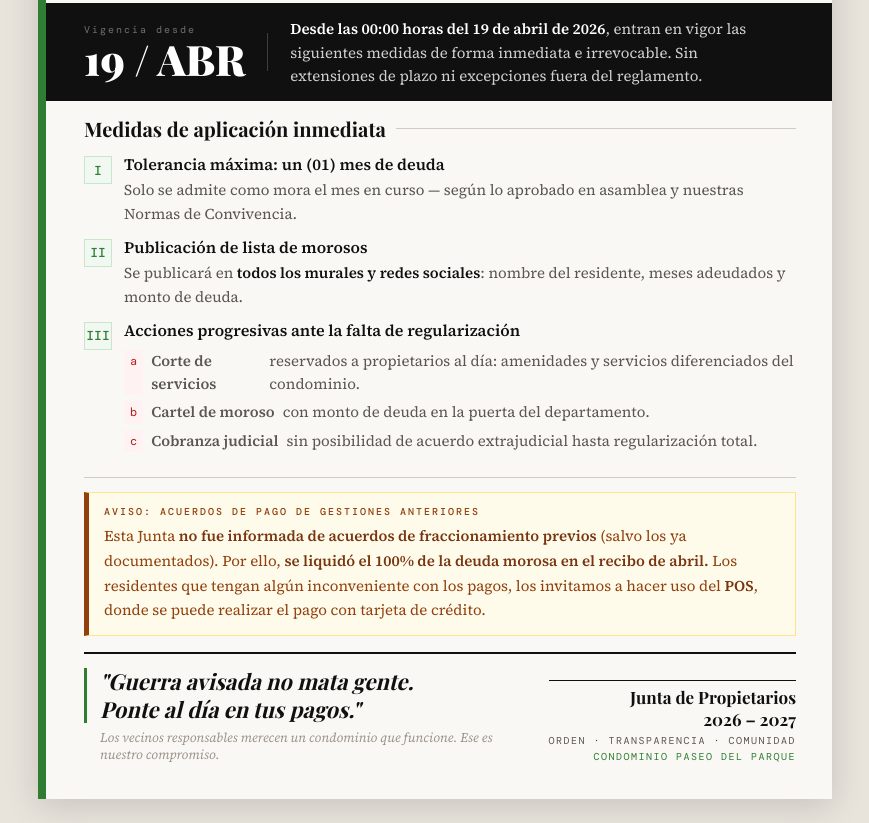
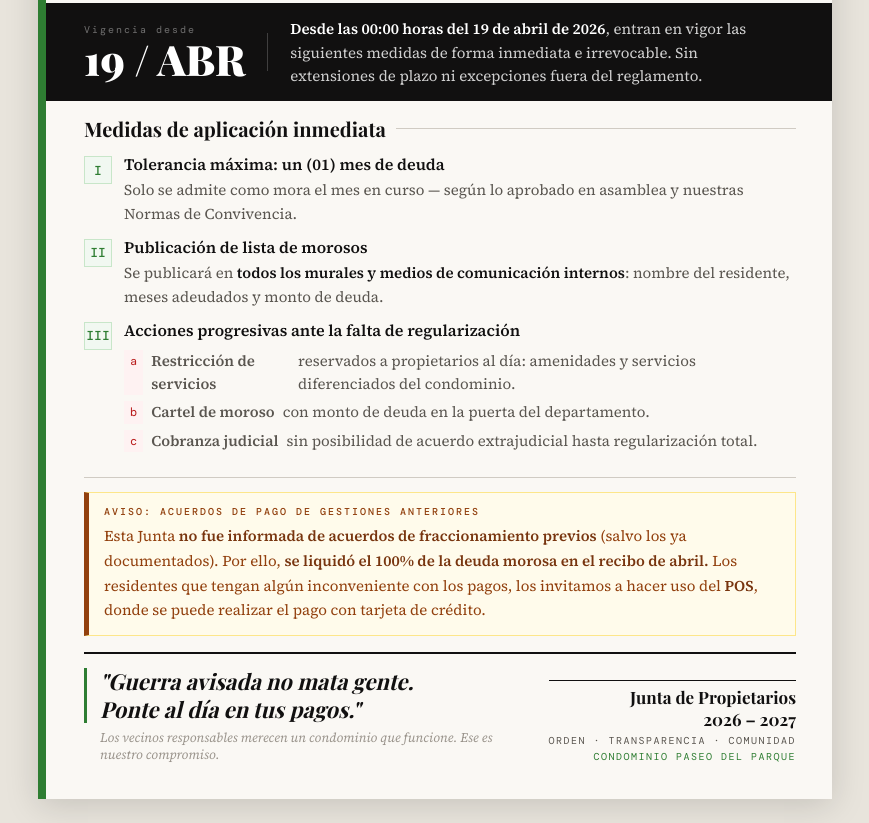
Before and after one commit to cppjuntadirectiva-2026/Morosidad-al-17-Abr, a plain HTML site: page index.html in a window 1280 px wide. Shown: the part 1087-1910 px from the top of the page, without its empty margins (205-1074 px from the left). Drawn offline with nearby package versions, Linux system fonts and the light colour scheme.

Commit message:
Update communication methods in index.html
Reemplazar algunas observaciones.

```diff
--- a/index.html
+++ b/index.html
@@ -598,7 +598,7 @@
         <div class="measure-num">II</div>
         <div class="measure-body">
           <div class="measure-head">Publicación de lista de morosos</div>
-          <p class="measure-desc">Se publicará en <strong>todos los murales y redes sociales</strong>: nombre del residente, meses adeudados y monto de deuda.</p>
+          <p class="measure-desc">Se publicará en <strong>todos los murales y medios de comunicación internos</strong>: nombre del residente, meses adeudados y monto de deuda.</p>
         </div>
       </div>
 
@@ -607,7 +607,7 @@
         <div class="measure-body">
           <div class="measure-head">Acciones progresivas ante la falta de regularización</div>
           <ul class="sub-measures">
-            <li><span class="sub-ltr">a</span><strong>Corte de servicios</strong> reservados a propietarios al día: amenidades y servicios diferenciados del condominio.</li>
+            <li><span class="sub-ltr">a</span><strong>Restricción de servicios</strong> reservados a propietarios al día: amenidades y servicios diferenciados del condominio.</li>
             <li><span class="sub-ltr">b</span><strong>Cartel de moroso</strong> con monto de deuda en la puerta del departamento.</li>
             <li><span class="sub-ltr">c</span><strong>Cobranza judicial</strong> sin posibilidad de acuerdo extrajudicial hasta regularización total.</li>
           </ul>
```
